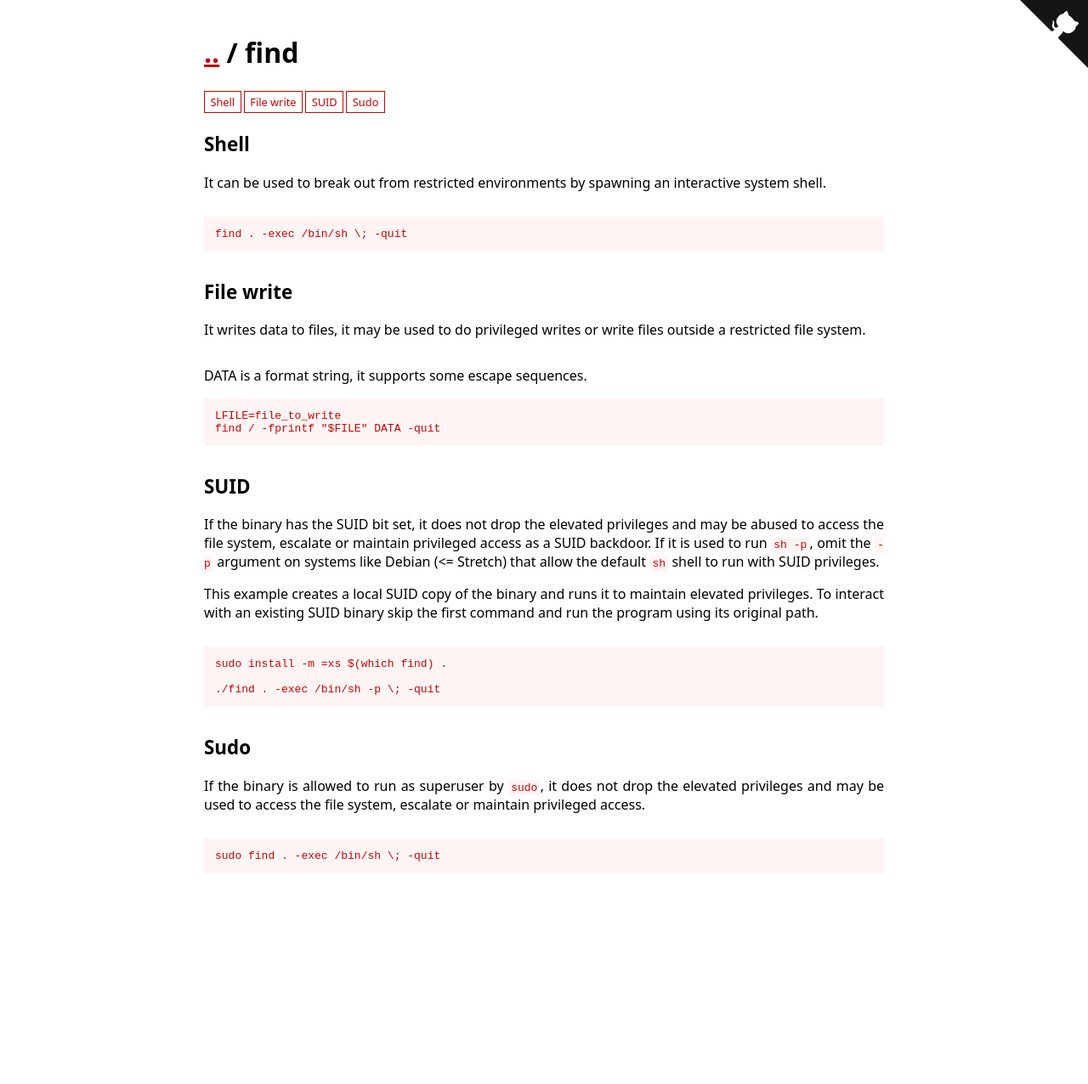
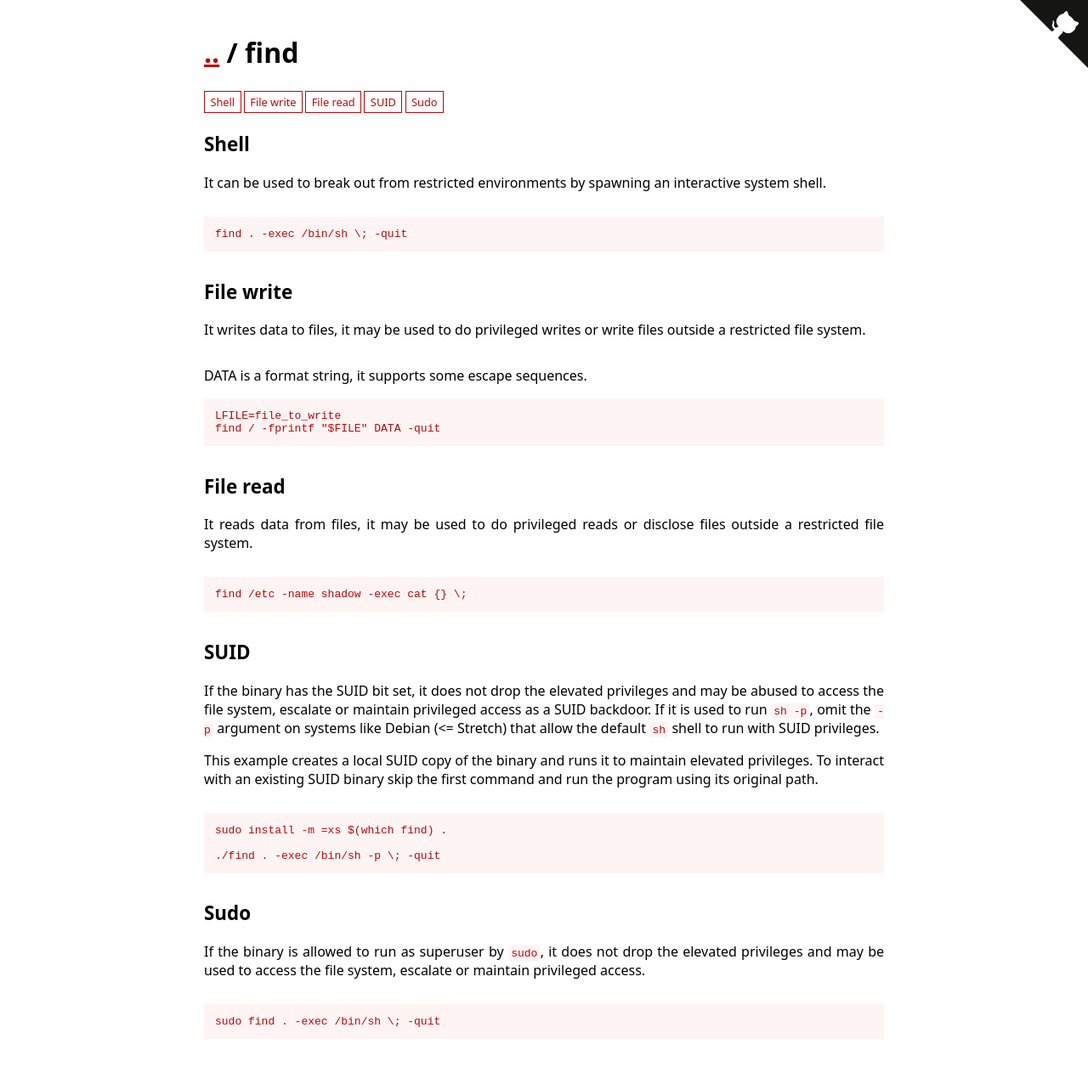
Before and after one commit to GTFOBins/GTFOBins.github.io, a Jekyll site: the page built from _gtfobins/find.md, in a window 1280 px wide. Shown: the whole page at 85% size. Built offline with Jekyll 4.4.1, drawn with Linux system fonts in a browser that asks for light colours; before the commit the page ends 1081 px from its top, so only the background shows below that.

Commit message:
Added file-read.md
if 'find' was among the SUID's you get a privileged access to read files with it

```diff
--- a/_gtfobins/find.md
+++ b/_gtfobins/find.md
@@ -11,4 +11,6 @@ functions:
       code: |
         LFILE=file_to_write
         find / -fprintf "$FILE" DATA -quit
+  file-read:
+    - code: find /etc -name shadow -exec cat {} \;
 ---
```
